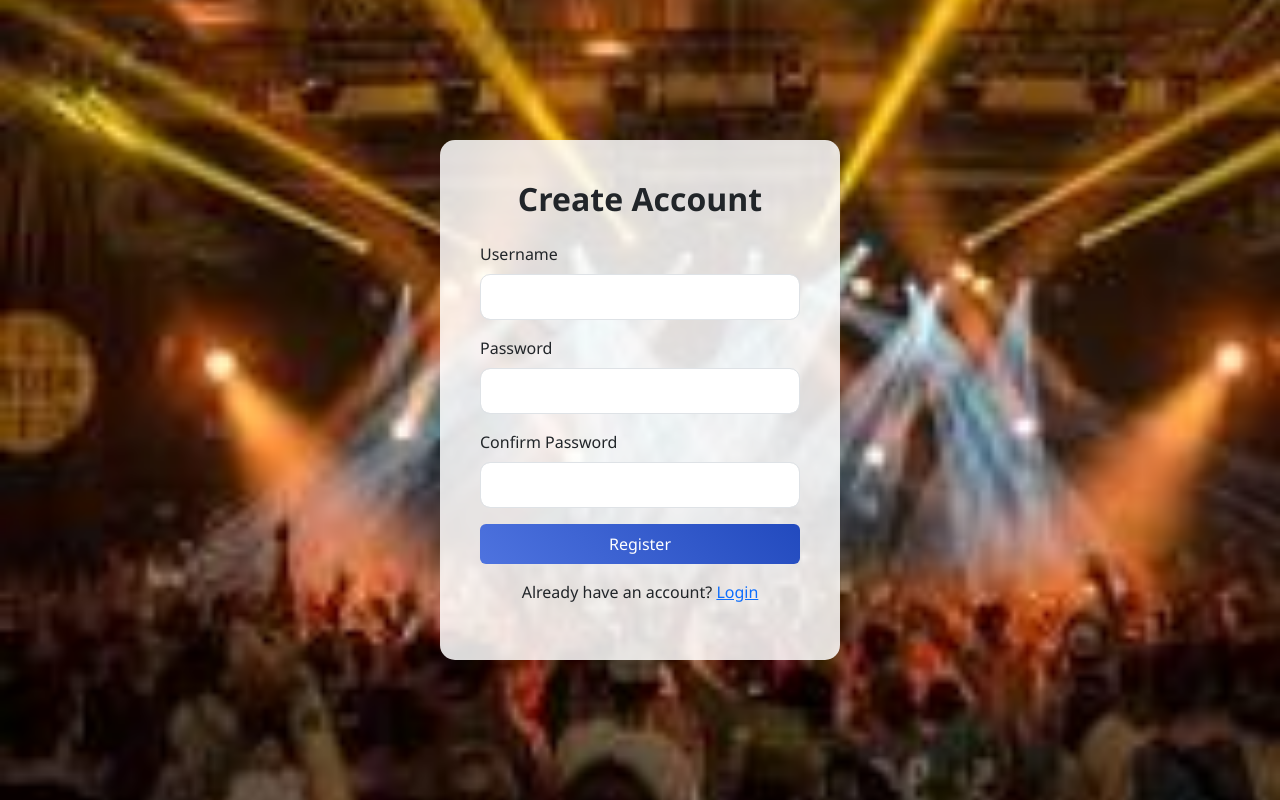
After one commit to sandhyaong/py-event-management, a Django app: page /register/ in a window 1280 px wide. The commit adds this page. Run offline with Django 3.2, Linux system fonts and the light colour scheme; parts of the project's set-up code (start-up, migrations or seed data) failed here and were passed over.

Commit message:
feat:Done-RoleBased-Event-management

```diff
--- /dev/null
+++ b/event_management/middleware.py
@@ -0,0 +1,34 @@
+from django.shortcuts import redirect
+from django.urls import reverse
+
+class RoleBasedAccessMiddleware:
+
+    def __init__(self, get_response):
+        self.get_response = get_response
+
+    def __call__(self, request):
+
+        if request.user.is_authenticated:
+
+            # Skip admin panel
+            if request.path.startswith('/admin'):
+                return self.get_response(request)
+
+            try:
+                role = request.user.user_role.role
+            except:
+                role = 'VIEWER'
+
+            # Protect Add/Edit/Delete URLs
+            restricted_paths = ['/add/', '/edit/', '/delete/']
+
+            if role == 'VIEWER':
+                for path in restricted_paths:
+                    if request.path.startswith(path):
+                        return redirect('event_list')
+
+            if role == 'MANAGER':
+                if request.path.startswith('/delete/'):
+                    return redirect('event_list')
+
+        return self.get_response(request)
--- /dev/null
+++ b/event_management/templates/registration/register.html
@@ -0,0 +1,73 @@
+{% load static %}
+<!DOCTYPE html>
+<html>
+<head>
+    <title>Register | EventPro</title>
+    <link href="https://cdn.jsdelivr.net/npm/bootstrap@5.3.2/dist/css/bootstrap.min.css" rel="stylesheet">
+    <link rel="stylesheet" href="{% static 'css/style.css' %}">
+</head>
+
+<body class="login-page">
+
+<div class="login-card">
+
+    <h2 class="text-center mb-4 fw-bold">Create Account</h2>
+
+    <form method="POST" novalidate>
+        {% csrf_token %}
+
+        <!-- Username -->
+        <div class="mb-3">
+            <label class="form-label">Username</label>
+            <input type="text"
+                   name="username"
+                   value="{{ form.username.value|default:'' }}"
+                   class="form-control {% if form.username.errors %}is-invalid{% endif %}">
+            {% for error in form.username.errors %}
+                <div class="invalid-feedback">
+                    {{ error }}
+                </div>
+            {% endfor %}
+        </div>
+
+        <!-- Password -->
+        <div class="mb-3">
+            <label class="form-label">Password</label>
+            <input type="password"
+                   name="password1"
+                   class="form-control {% if form.password1.errors %}is-invalid{% endif %}">
+            {% for error in form.password1.errors %}
+                <div class="invalid-feedback">
+                    {{ error }}
+                </div>
+            {% endfor %}
+        </div>
+
+        <!-- Confirm Password -->
+        <div class="mb-3">
+            <label class="form-label">Confirm Password</label>
+            <input type="password"
+                   name="password2"
+                   class="form-control {% if form.password2.errors %}is-invalid{% endif %}">
+            {% for error in form.password2.errors %}
+                <div class="invalid-feedback">
+                    {{ error }}
+                </div>
+            {% endfor %}
+        </div>
+
+        <button type="submit" class="btn btn-primary w-100 py-2">
+            Register
+        </button>
+
+        <p class="text-center mt-3">
+            Already have an account?
+            <a href="{% url 'login' %}">Login</a>
+        </p>
+
+    </form>
+
+</div>
+
+</body>
+</html>
--- a/event_management/urls.py
+++ b/event_management/urls.py
@@ -11,4 +11,8 @@ urlpatterns = [
     path('edit/<id>/', views.edit_event, name='event_edit'),
     path('delete/<id>/', views.delete_event, name='event_delete'),
     #  path('accounts/', include('django.contrib.auth.urls'))
+    path('roles/', views.manage_roles, name='manage_roles'),
+    path('register/', views.register_view, name='register'),
+
+
 ]
--- a/event_management/views.py
+++ b/event_management/views.py
@@ -1,3 +1,5 @@
+from .models import Role
+from django.contrib.auth.models import User
 from django.shortcuts import render, redirect
 from .models import Event
 from .forms import EventForm
@@ -6,6 +8,7 @@ from django.contrib.auth.decorators import login_required
 from django.core.paginator import Paginator
 from datetime import date
 from django.utils import timezone
+from django.contrib.auth.forms import UserCreationForm
 
 
 
@@ -65,6 +68,7 @@ def event_list(request):
 
 @login_required
 def add_event(request):
+    # if request.user.user_role.role not in ["ADMIN", "MANAGER"]:
     if request.method == 'POST':
         form = EventForm(request.POST, request.FILES)
         if form.is_valid():
@@ -83,6 +87,7 @@ def add_event(request):
 
 @login_required
 def edit_event(request, id):
+    # if request.user.user_role.role not in ["ADMIN", "MANAGER"]:
     event = Event.objects.get(id=id)
     form = EventForm(request.POST or None, instance=event)
     if form.is_valid():
@@ -93,6 +98,7 @@ def edit_event(request, id):
 
 @login_required
 def delete_event(request, id):
+    # if request.user.user_role.role != "ADMIN":
     event = Event.objects.get(id=id)
     event.delete()
     messages.success(request, "Event Deleted Successfully!")
@@ -105,6 +111,8 @@ def delete_event(request, id):
 #         "featured_events": featured_events
 #     })
 def landing_page(request):
+    if request.user.is_authenticated:
+        return redirect('event_list')
     upcoming_events = Event.objects.filter(
         event_date__gte=timezone.now()
     ).order_by('event_date')
@@ -115,3 +123,41 @@ def landing_page(request):
         'events': upcoming_events,
         'featured_events': featured_events
     })
+# Role
+
+@login_required
+def manage_roles(request):
+    if request.user.user_role.role != 'ADMIN':
+        return redirect('event_list')
+
+    users = User.objects.all().select_related('user_role')
+
+    if request.method == "POST":
+        user_id = request.POST.get("user_id")
+        new_role = request.POST.get("role")
+          # 🔴 Prevent Admin from changing their own role
+        if int(user_id) == request.user.id:
+            messages.error(request, "You cannot change your own role!")
+            return redirect("manage_roles")
+        #
+        role_obj, created = Role.objects.get_or_create(user_id=user_id)
+        role_obj.role = new_role
+        role_obj.save()
+
+        messages.success(request, "Role Updated Successfully!")
+
+        return redirect("manage_roles")
+
+    return render(request, "manage_roles.html", {"users": users})
+# register
+def register_view(request):
+    if request.method == 'POST':
+        form = UserCreationForm(request.POST)
+        if form.is_valid():
+            user = form.save()
+            messages.success(request, "Account created successfully!")
+            return redirect('login')
+    else:
+        form = UserCreationForm()
+
+    return render(request, 'registration/register.html', {'form': form})
--- a/events/settings.py
+++ b/events/settings.py
@@ -54,6 +54,7 @@ MIDDLEWARE = [
     'django.contrib.auth.middleware.AuthenticationMiddleware',
     'django.contrib.messages.middleware.MessageMiddleware',
     'django.middleware.clickjacking.XFrameOptionsMiddleware',
+    'event_management.middleware.RoleBasedAccessMiddleware',
 ]
 
 ROOT_URLCONF = 'events.urls'
--- a/static/css/style.css
+++ b/static/css/style.css
@@ -81,7 +81,7 @@ body {
 }
 /* landingPage */
 .hero-section {
-    height: 90vh;
+    height: 50vh;
     background: linear-gradient(rgba(0,0,0,0.6), rgba(0,0,0,0.6)),
                 url("/static/images/event2.jpg") center/cover no-repeat;
     display: flex;
@@ -103,3 +103,9 @@ body {
     -webkit-text-fill-color: transparent;
     font-weight: 700;
 }
+.text-gradient2{
+      background: linear-gradient(45deg,  #4e73df, #1cc88a);
+    -webkit-background-clip: text;
+    -webkit-text-fill-color: transparent;
+    font-weight: 700;
+}
```
Also changed, not shown: event_management/forms.py (+8 -0 lines), event_management/models.py (+24 -0 lines), event_management/templates/base.html (+9 -0 lines), event_management/templates/event_list.html (+6 -3 lines), event_management/templates/landing.html (+10 -11 lines), event_management/templates/manage_roles.html (added, +53 -0 lines), event_management/migrations/0003_role.py (added), event_management/migrations/0004_alter_role_user.py (added).
